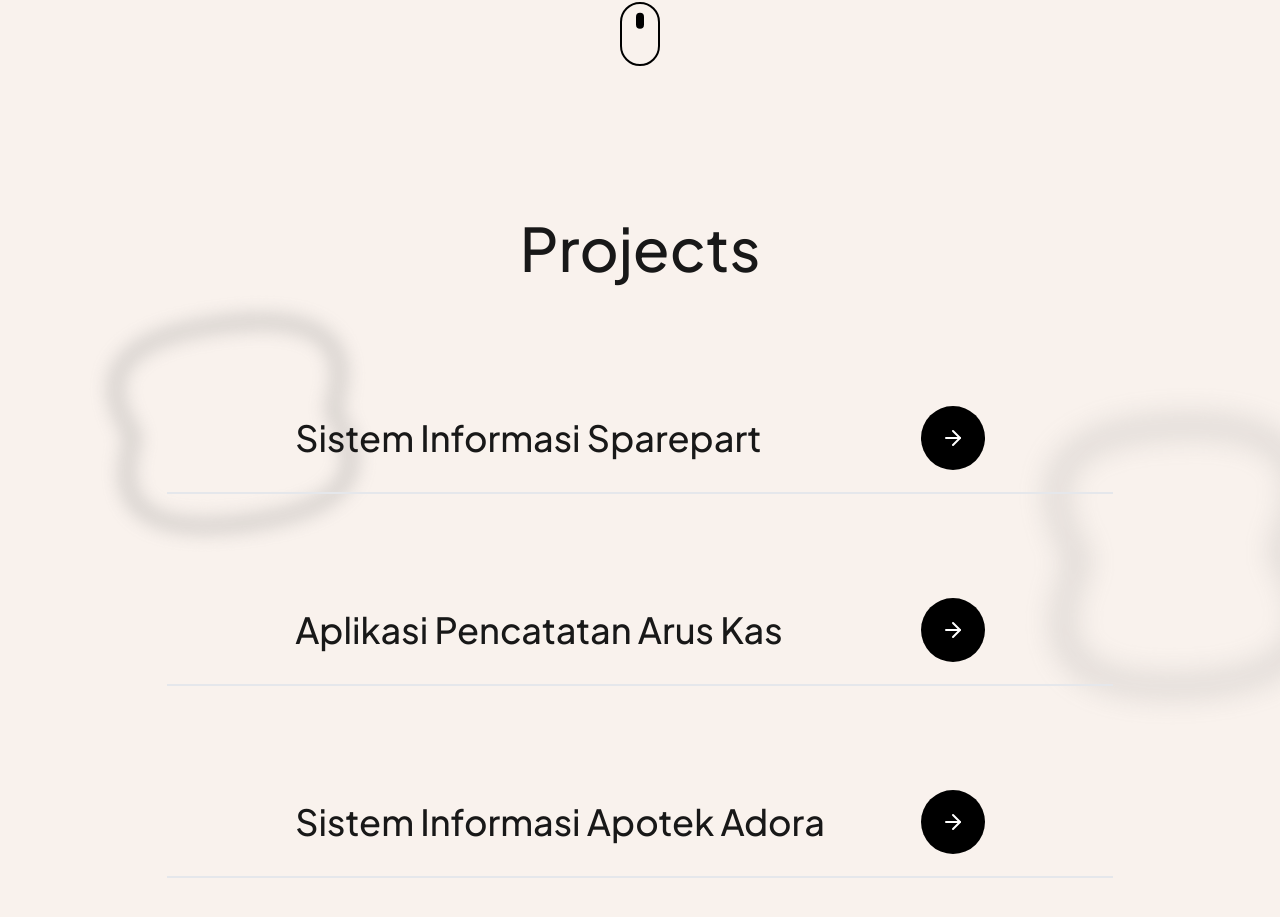
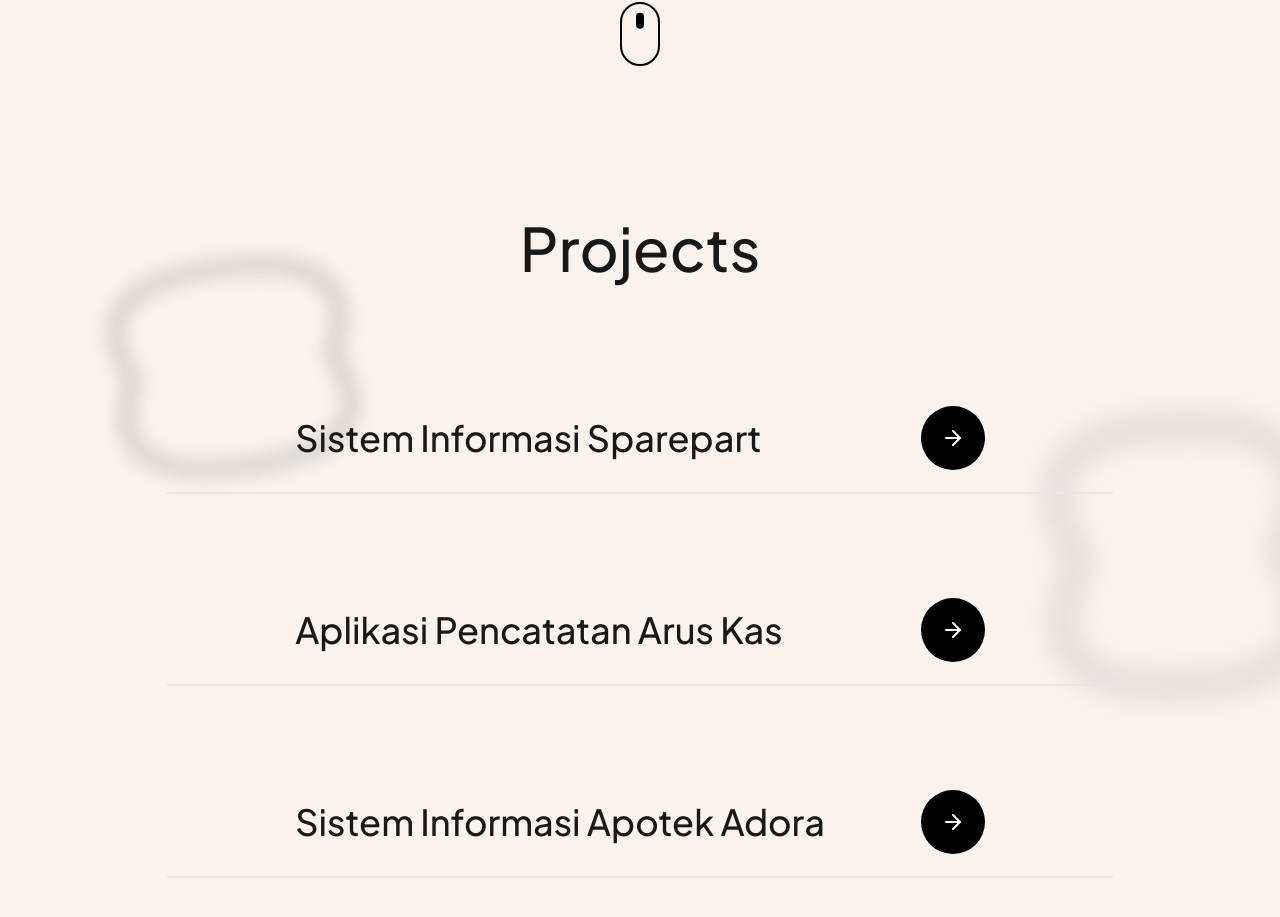
Before and after one commit to wildanrizkii/profile-portfolio, a Next.js app: page / in a window 1280 px wide. Shown: the part 830-1747 px from the top of the page. Built offline with nearby package versions, Linux system fonts and the light colour scheme.

Commit message:
update particle

```diff
--- a/src/components/AnimatedBackground/ParticleAnimated/index.jsx
+++ b/src/components/AnimatedBackground/ParticleAnimated/index.jsx
@@ -15,7 +15,7 @@ const ParticleAnimated = () => {
         initial={{ x: "-20%", y: "20%" }}
         animate={{
           x: ["-20%", "10%", "-20%"],
-          y: ["20%", "30%", "20%"],
+          y: ["4%", "16%", "4%"],
           rotate: [0, 10, -10, 0], // Efek goyangan
         }}
         transition={{
```
